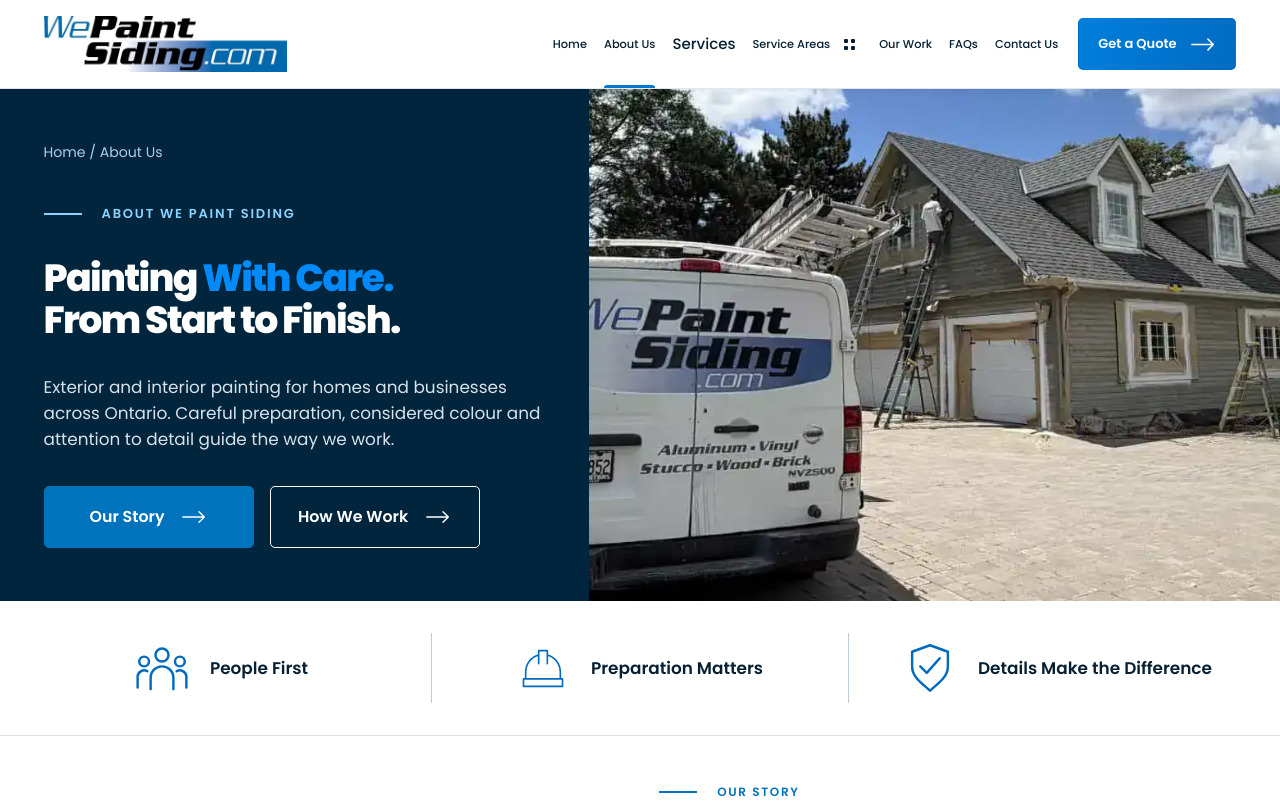
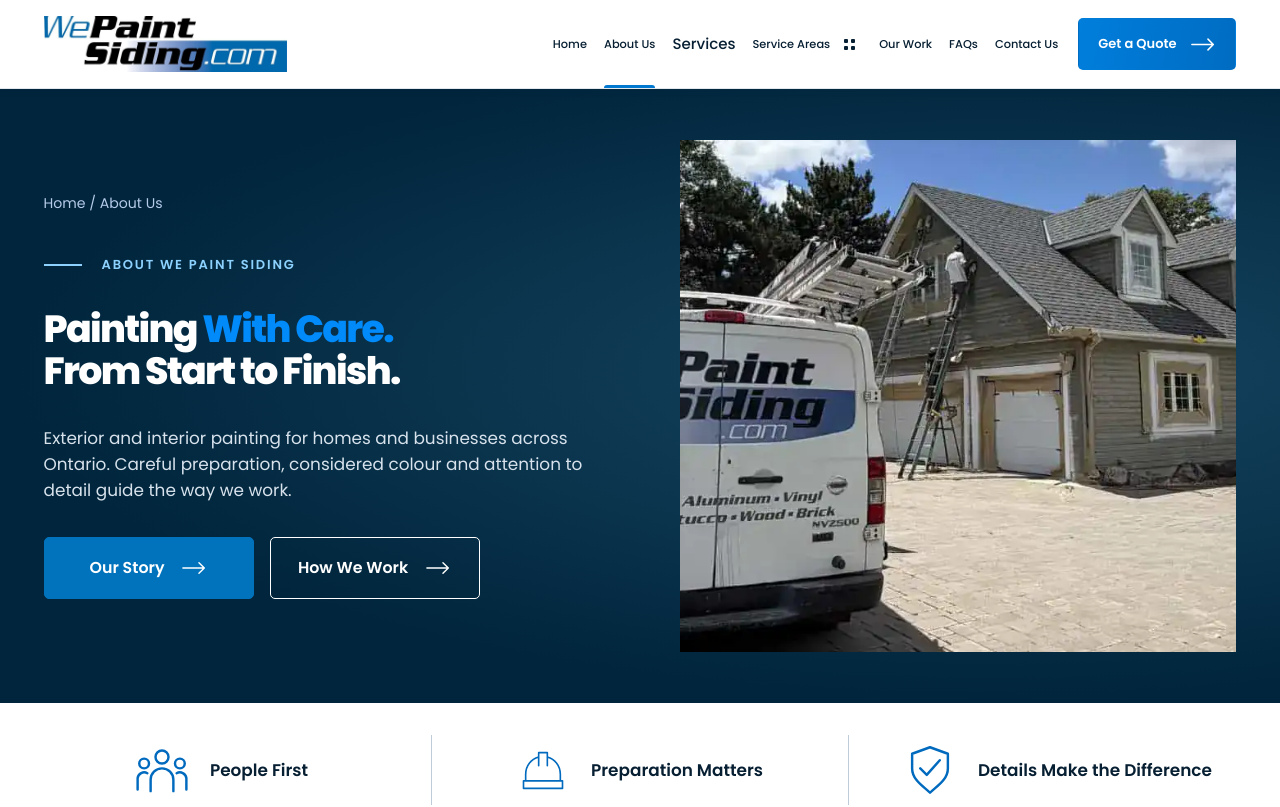
Before and after one commit to WAJAHATSAL33M/we-painting-siding, a Next.js app: page /about in a window 1280 px wide. Shown: the top 807 px of the page. Built offline with nearby package versions, Linux system fonts and the light colour scheme.

Commit message:
Fit the About Us hero to the original portrait composition

```diff
--- a/app/about/reference-about.css
+++ b/app/about/reference-about.css
@@ -23,3 +23,36 @@
 @media(max-width:380px){.ra-services article{grid-template-columns:1fr}.ra-services article>img{height:210px;min-height:0}.ra-community-card ul{grid-template-columns:1fr 1fr;grid-template-rows:repeat(5,auto);font-size:14.1px}.ra-step-grid{grid-template-columns:1fr}.ra-step-grid article{padding:20px 0!important;border:0!important;border-bottom:1px solid #c3d6e6!important}.ra-step-grid svg{width:40px;height:40px}.ra-about .ra-step-grid h3{font-size:18.48px}.ra-about .ra-step-grid p{font-size:14.1px}.ra-close .ah-actions{grid-template-columns:1fr}.ra-newsletter form{flex-wrap:wrap;gap:10px}.ra-newsletter input,.ra-newsletter .ah-button{border-radius:4px}.ra-newsletter input{flex-basis:100%}.ra-footer-grid{column-gap:18px}.ra-about .ra-values-motto{font-size:15.04px}.ra-story-media>img:first-child{height:350px}}
 .ra-socials button svg{width:24px;height:24px}
 @media(min-width:1101px){.ra-about .ra-hero h1{font-size:clamp(33.6px,2.96vw,49.6px)}}
+
+/* Let the portrait project photo size the hero without clipping the house or van. */
+.ra-about .ra-hero-grid {
+  grid-template-columns: minmax(0, 1fr) minmax(0, 0.95fr);
+  align-items: center;
+  gap: clamp(18px, 4vw, 72px);
+  padding: clamp(24px, 4vw, 66px) var(--ah-gutter);
+  background: radial-gradient(ellipse at 78% 46%, #174561, var(--ra-navy) 70%);
+}
+.ra-about .ra-hero-copy { padding: 0; width: min(100%, 640px); justify-self: end; }
+.ra-about .ra-hero-media {
+  margin: 0;
+  width: min(100%, 565px);
+  justify-self: start;
+  border: 1px solid #a0cbe452;
+  border-radius: 14px;
+  overflow: hidden;
+  box-shadow: 0 14px 35px #03142166;
+  background: #10314a;
+}
+.ra-about .ra-hero-media img {
+  display: block;
+  width: 100%;
+  height: auto;
+  min-height: 0;
+  aspect-ratio: 898 / 1024;
+  object-fit: contain;
+}
+@media (max-width: 767px) {
+  .ra-about .ra-hero-grid { display: grid; grid-template-columns: minmax(0, 1fr); gap: 24px; }
+  .ra-about .ra-hero-copy, .ra-about .ra-hero-media { justify-self: center; }
+  .ra-about .ra-hero-media { width: min(100%, 440px); }
+}
```
